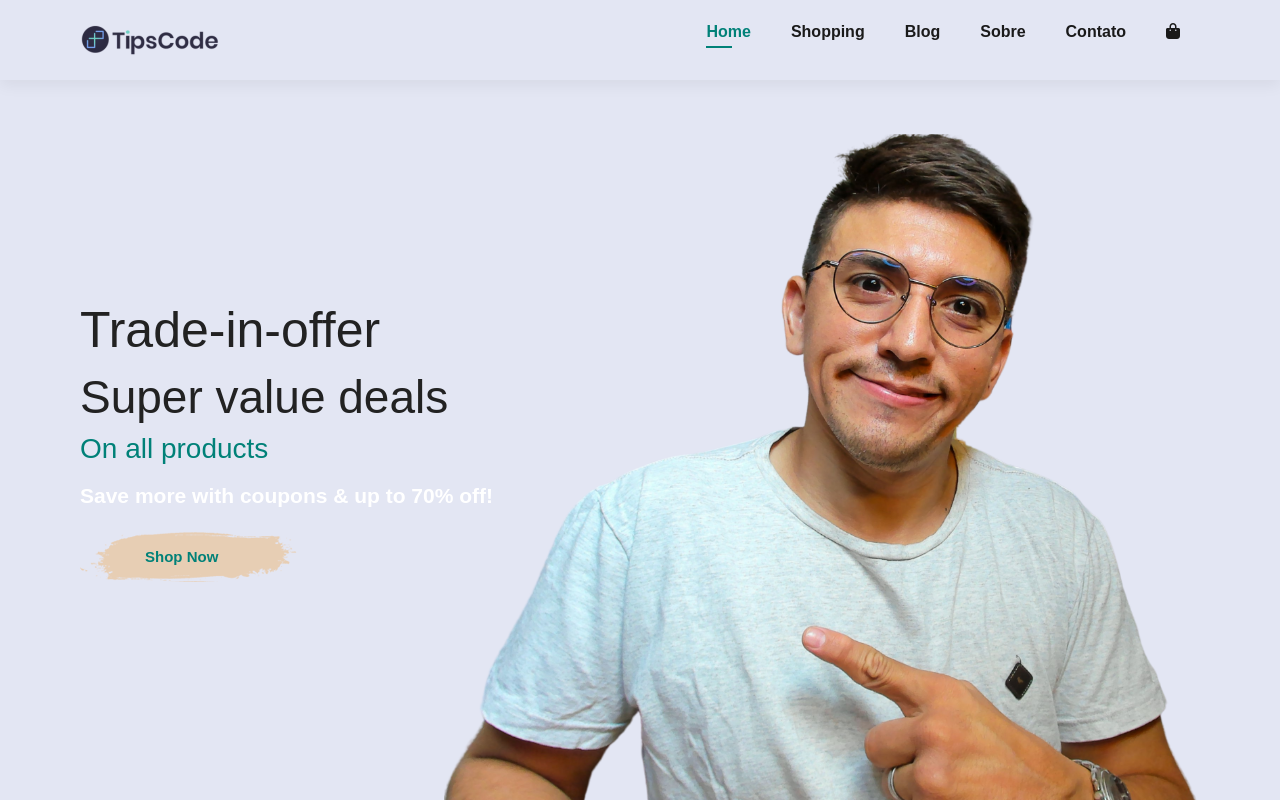
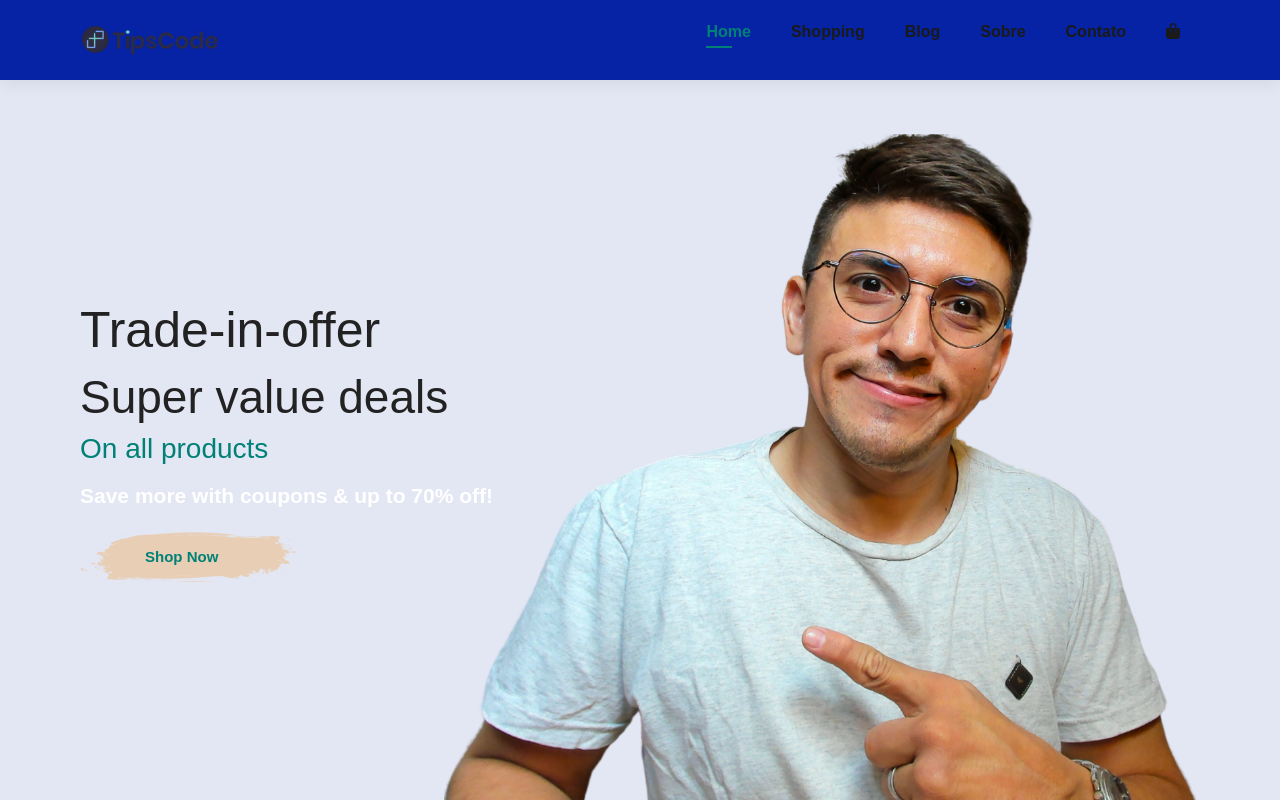
Before and after one commit to alissonsuassuna/e-commerce-tipscode, a plain HTML site: page index.html in a window 1280 px wide. Shown: the top 802 px of the page. Drawn offline with nearby package versions, Linux system fonts and the light colour scheme.

Commit message:
santiago mudou a cor do menu

```diff
--- a/css/index.css
+++ b/css/index.css
@@ -82,7 +82,7 @@ body {
 /* Seção Menu */
 
 #header {
-    background: #E3E6F3;
+    background: #0523a4;
     display: flex;
     align-items: center;
     justify-content: space-between;
```
